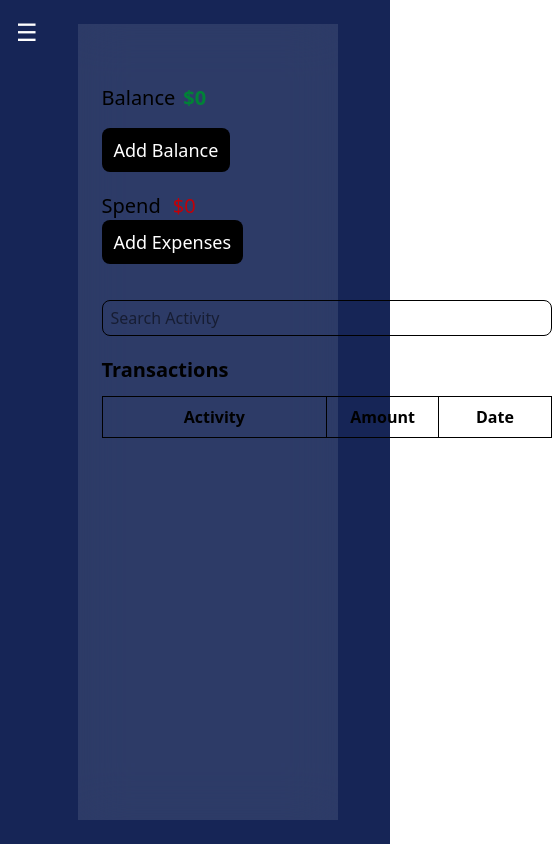
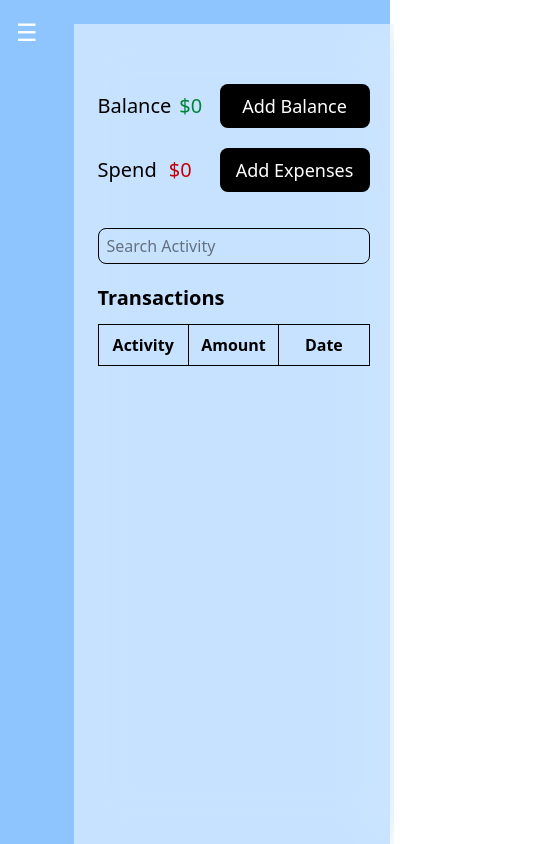
Before and after one commit to tenthin/expenseTracker, a React (Vite) app: page / in a window 390 px wide. Shown: the whole page, 552 px wide, since content can reach past the window. Built offline with nearby package versions, Linux system fonts and the light colour scheme.

Commit message:
redesign the pages

```diff
--- a/src/App.jsx
+++ b/src/App.jsx
@@ -1,13 +1,24 @@
 import { BrowserRouter, Routes, Route } from "react-router-dom";
 import DashboardLayout from "./layout/Dashboard";
 import Home from "./pages/Home";
+import Expense from "./pages/Expense";
+import { useState } from "react";
 
 function App() {
+  const [transactions, setTransactions] = useState([]);
+
+  const addTransaction = (newTransaction) => {
+    setTransactions((prev) => [...prev, newTransaction]);
+  };
   return (
     <BrowserRouter>
       <Routes>
         <Route element={<DashboardLayout />}>
-          <Route path="/" element={<Home />} />
+          <Route path="/" element={<Home transactions={transactions} addTransaction={addTransaction}/>} />
+          <Route
+            path="/expenses"
+            element={<Expense transactions={transactions} />}
+          />
         </Route>
       </Routes>
     </BrowserRouter>
--- a/src/components/BalanceSection.jsx
+++ b/src/components/BalanceSection.jsx
@@ -7,28 +7,28 @@ function BalanceSection({
 }) {
   return (
     <div className="mt-9 md:w-[450px] m-auto flex flex-col gap-5">
-      <div className="md:flex items-center gap-3 md:justify-between">
+      <div className="flex items-center gap-3 justify-between">
         <div className="flex gap-2 md:gap-3">
-          <label className="text-xl md:text-2xl">Balance</label>
-          <span className="text-xl md:text-2xl text-green-700 font-bold">
+          <label className="text-[20px] md:text-2xl">Balance</label>
+          <span className="text-[20px] md:text-2xl text-green-700 ">
             ${remainingBalance}
           </span>
         </div>
         <button
-          className="bg-black text-white md:w-[200px] mt-4 md:mt-0 px-3 py-2 text-lg md:text-2xl rounded-lg cursor-pointer"
+          className="bg-black text-white w-[150px] md:w-[200px] px-3 py-2 text-lg md:text-2xl rounded-lg cursor-pointer"
           onClick={() => setShowBalanceForm(true)}
         >
           Add Balance
         </button>
       </div>
 
-      <div className="md:flex items-center justify-between">
+      <div className="flex items-center justify-between">
         <div className="flex gap-3">
-          <label className="text-xl md:text-2xl">Spend</label>
-          <span className="text-xl md:text-2xl text-red-700">${totalExpense}</span>
+          <label className="text-[20px] md:text-2xl">Spend</label>
+          <span className="text-[20px] md:text-2xl text-red-700">${totalExpense}</span>
         </div>
         <button
-          className="bg-black text-white md:w-[200px] px-3 py-2 text-lg md:text-2xl rounded-lg cursor-pointer"
+          className="bg-black text-white w-[150px] md:w-[200px] px-3 py-2 text-lg md:text-2xl rounded-lg cursor-pointer"
           onClick={() => setShowExpenseForm(true)}
         >
           Add Expenses
--- a/src/components/Navbar.jsx
+++ b/src/components/Navbar.jsx
@@ -54,23 +54,8 @@ function Navbar() {
                 </NavLink>
               </li>
               <li>
-                <NavLink to="/trips" className={navLinkClass}>
-                  Trips
-                </NavLink>
-              </li>
-              <li>
-                <NavLink to="/approvals" className={navLinkClass}>
-                  Approvals
-                </NavLink>
-              </li>
-              <li>
                 <NavLink to="/settings" className={navLinkClass}>
                   Settings
-                </NavLink>
-              </li>
-              <li>
-                <NavLink to="/support" className={navLinkClass}>
-                  Support
                 </NavLink>
               </li>
             </ul>
--- a/src/components/SearchBar.jsx
+++ b/src/components/SearchBar.jsx
@@ -1,6 +1,6 @@
 function SearchBar({searchText, setSearchText}) {
   return (
-    <form className="mt-9 w-[450px] m-auto mb-5">
+    <form className="mt-9 lg:w-[450px] m-auto mb-5">
       <input
         type="text"
         placeholder="Search Activity"
--- a/src/components/TransactionTable.jsx
+++ b/src/components/TransactionTable.jsx
@@ -1,19 +1,23 @@
-function TransactionTable({ transactions }) {
+function TransactionTable({ transactions, filterType }) {
+  const filteredTransactions = filterType
+    ? transactions.filter((item) => item.type === filterType)
+    : transactions;
+
   return (
-    <div className="w-[450px] m-auto">
-      <h1 className="font-bold text-xl mb-3">Transactions</h1>
+    <div className="lg:w-[450px] m-auto">
+      <h1 className="font-bold text-xl mb-3">{filterType ? "Expenses" : "Transactions"}</h1>
 
       <table className="table-fixed border w-full">
         <thead>
           <tr>
-            <th className="w-1/2 border p-2">Activity</th>
-            <th className="w-1/4 border p-2">Amount</th>
-            <th className="w-1/4 border p-2">Date</th>
+            <th className="md:w-1/2 border p-2">Activity</th>
+            <th className="md:w-1/4 border p-2">Amount</th>
+            <th className="md:w-1/4 border p-2">Date</th>
           </tr>
         </thead>
 
         <tbody>
-          {transactions.map((item) => (
+          {filteredTransactions.map((item) => (
             <tr key={item.id}>
               <td className="border p-2">{item.activity}</td>
 
--- a/src/layout/Dashboard.jsx
+++ b/src/layout/Dashboard.jsx
@@ -3,15 +3,15 @@ import { Outlet } from "react-router-dom";
 
 function DashboardLayout() {
   return (
-    <div className="flex bg-blue-950 ">
+    <div className="flex gap-5 bg-blue-300 ">
       {/* LEFT SIDE */}
       <div className="min-h-screen ">
         <Navbar />
       </div>
 
       {/* RIGHT SIDE (SAME SIZE ALWAYS) */}
-      <div className="lg:flex-1 p-6">
-        <div className="h-full  bg-white/10 backdrop-blur-xl ">
+      <div className="lg:flex-1 pt-6 md:p-6">
+        <div className="h-full  bg-white/50 backdrop-blur-xl ">
           <Outlet />
         </div>
       </div>
--- /dev/null
+++ b/src/pages/Expense.jsx
@@ -0,0 +1,23 @@
+import TransactionTable from "../components/TransactionTable";
+
+function Expense({ transactions }) {
+  return (
+    <div className="p-4">
+      <div className="flex justify-between items-center mb-4">
+        <h1 className="text-2xl font-bold">Expenses</h1>
+
+        <button className="bg-red-600 text-white px-4 py-2 rounded">
+          New Expense
+        </button>
+      </div>
+
+      {/* Reuse TransactionTable */}
+      <TransactionTable
+        transactions={transactions}
+        filterType="expense"
+      />
+    </div>
+  );
+}
+
+export default Expense;
--- a/src/pages/Home.jsx
+++ b/src/pages/Home.jsx
@@ -29,7 +29,7 @@ function Home() {
 
   return (
     <div className="">
-      <div className="w-[260px] sm:w-[600px] lg:w-full p-6">
+      <div className=" w-[320px] md:w-[600px] lg:w-full p-6">
         <BalanceSection
           setShowExpenseForm={setShowExpenseForm}
           setShowBalanceForm={setShowBalanceForm}
```
Also changed, not shown: src/components/Card.jsx (deleted).
